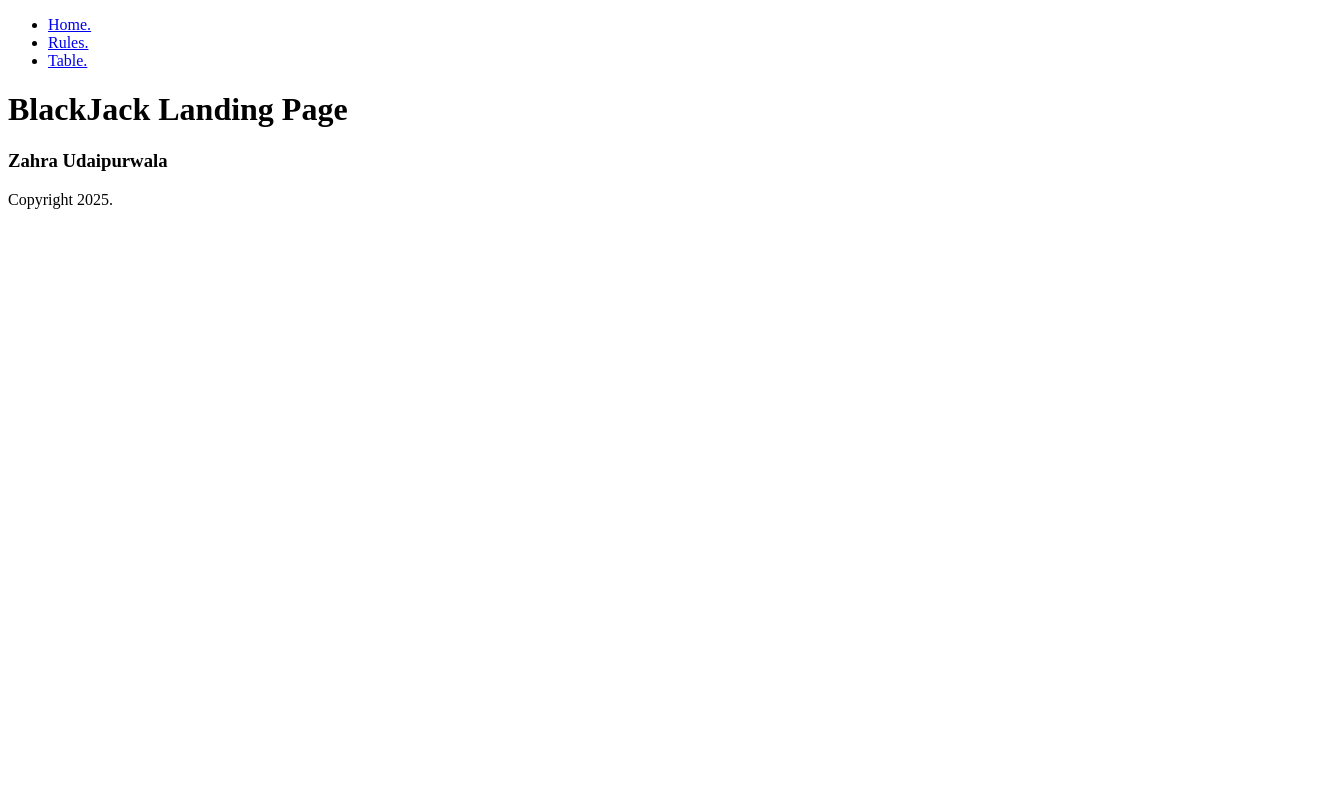
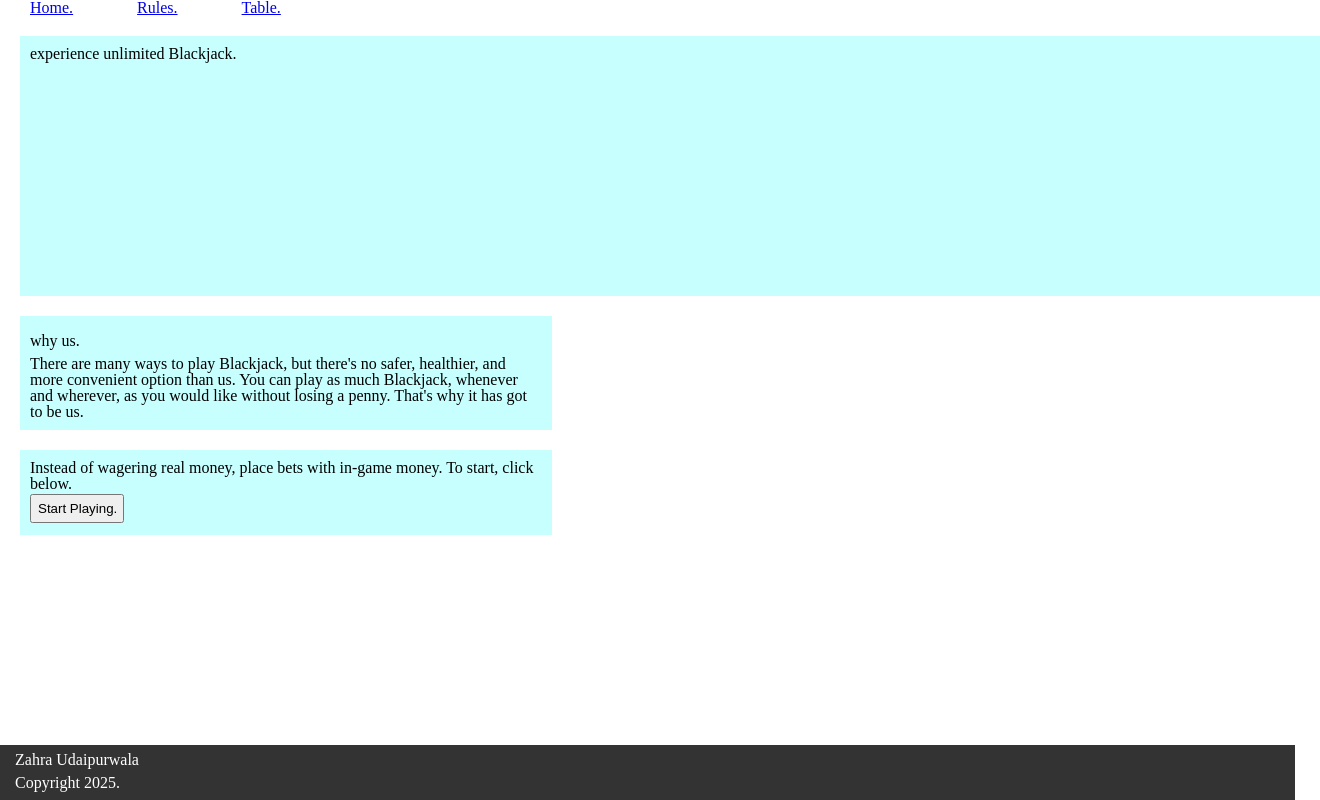
Before and after one commit to zahraudaipurwala/blackjack, a plain HTML site: page index.html in a window 1280 px wide. Shown: the whole page, 1320 px wide, since content can reach past the window. Drawn offline with Linux system fonts and the light colour scheme.

Commit message:
Homework #3: Includes CSS files reset, common, & index

```diff
--- /dev/null
+++ b/common.css
@@ -0,0 +1,24 @@
+li {
+    display: inline;
+    margin: 30px;
+}
+
+.formatting {
+    padding-top: 5px;
+    padding-bottom: 5px;
+    padding-right: 5px;
+    margin-top: 2px;
+    margin-bottom: 2px;
+    margin-right: 2px;
+}
+
+footer {
+    padding-left: 15px;
+    position: fixed;
+    height: 55px;
+    bottom: 0px;
+    left: 0px;
+    width: 100%;
+    background-color: #333;
+    color: #fff;
+}
--- /dev/null
+++ b/index.css
@@ -0,0 +1,31 @@
+#hero {
+    margin: 20px;
+    padding: 10px;
+    height: 30vh;
+    width: 100%;
+    background-color: rgb(199, 255, 255);
+}
+
+#whyUs {
+    margin: 20px;
+    padding: 10px;
+    width: 40%;
+    background-color: rgb(199, 255, 255);
+}
+
+#callToAction {
+    margin: 20px;
+    padding: 10px;
+    width: 40%;
+    background-color: rgb(199, 255, 255);
+}
+
+
+@media (max-width: 800px) {
+    #whyUs {
+        width: 100%;
+    }
+    #callToAction {
+        width: 100%;
+    }
+}
--- a/index.html
+++ b/index.html
@@ -3,6 +3,9 @@
     <head>
         <meta charset="UTF-8">
         <meta name="viewport" content="width=device-width, initial-scale=1.0">
+        <link rel="stylesheet" href="reset.css">
+        <link rel="stylesheet" href="common.css">
+        <link rel="stylesheet" href="index.css">
         <title>About Page</title>
     </head>
     <body>
@@ -14,12 +17,22 @@
                     <li><a href="./table.html">Table.</a></li>
                 </ul>
             </nav>
-            <h1>BlackJack Landing Page</h1>
+            <section id="hero">
+                <h1>experience unlimited Blackjack.</h1>
+            </section>
         </header>
         <main>
-            <h3>Zahra Udaipurwala</h3>
+            <section id="whyUs">
+                <h2 class="formatting">why us.</h2>
+                <p>There are many ways to play Blackjack, but there's no safer, healthier, and more convenient option than us. You can play as much Blackjack, whenever and wherever, as you would like without losing a penny. That's why it has got to be us.</p>
+            </section>
+            <section id="callToAction">
+                <p>Instead of wagering real money, place bets with in-game money. To start, click below.</p>
+                <button class="formatting",type = "button">Start Playing.</button>
+            </section>
         </main>
         <footer>
+            <h3 class="formatting">Zahra Udaipurwala</h3>
             <p>Copyright 2025.</p>
         </footer>
     </body>
--- /dev/null
+++ b/reset.css
@@ -0,0 +1,48 @@
+/* http://meyerweb.com/eric/tools/css/reset/
+   v2.0 | 20110126
+   License: none (public domain)
+*/
+
+html, body, div, span, applet, object, iframe,
+h1, h2, h3, h4, h5, h6, p, blockquote, pre,
+a, abbr, acronym, address, big, cite, code,
+del, dfn, em, img, ins, kbd, q, s, samp,
+small, strike, strong, sub, sup, tt, var,
+b, u, i, center,
+dl, dt, dd, ol, ul, li,
+fieldset, form, label, legend,
+table, caption, tbody, tfoot, thead, tr, th, td,
+article, aside, canvas, details, embed,
+figure, figcaption, footer, header, hgroup,
+menu, nav, output, ruby, section, summary,
+time, mark, audio, video {
+	margin: 0;
+	padding: 0;
+	border: 0;
+	font-size: 100%;
+	font: inherit;
+	vertical-align: baseline;
+}
+/* HTML5 display-role reset for older browsers */
+article, aside, details, figcaption, figure,
+footer, header, hgroup, menu, nav, section {
+	display: block;
+}
+body {
+	line-height: 1;
+}
+ol, ul {
+	list-style: none;
+}
+blockquote, q {
+	quotes: none;
+}
+blockquote:before, blockquote:after,
+q:before, q:after {
+	content: '';
+	content: none;
+}
+table {
+	border-collapse: collapse;
+	border-spacing: 0;
+}
```
Also changed, not shown: rules.html (+2 -0 lines), table.html (+2 -0 lines), 1 other file.
